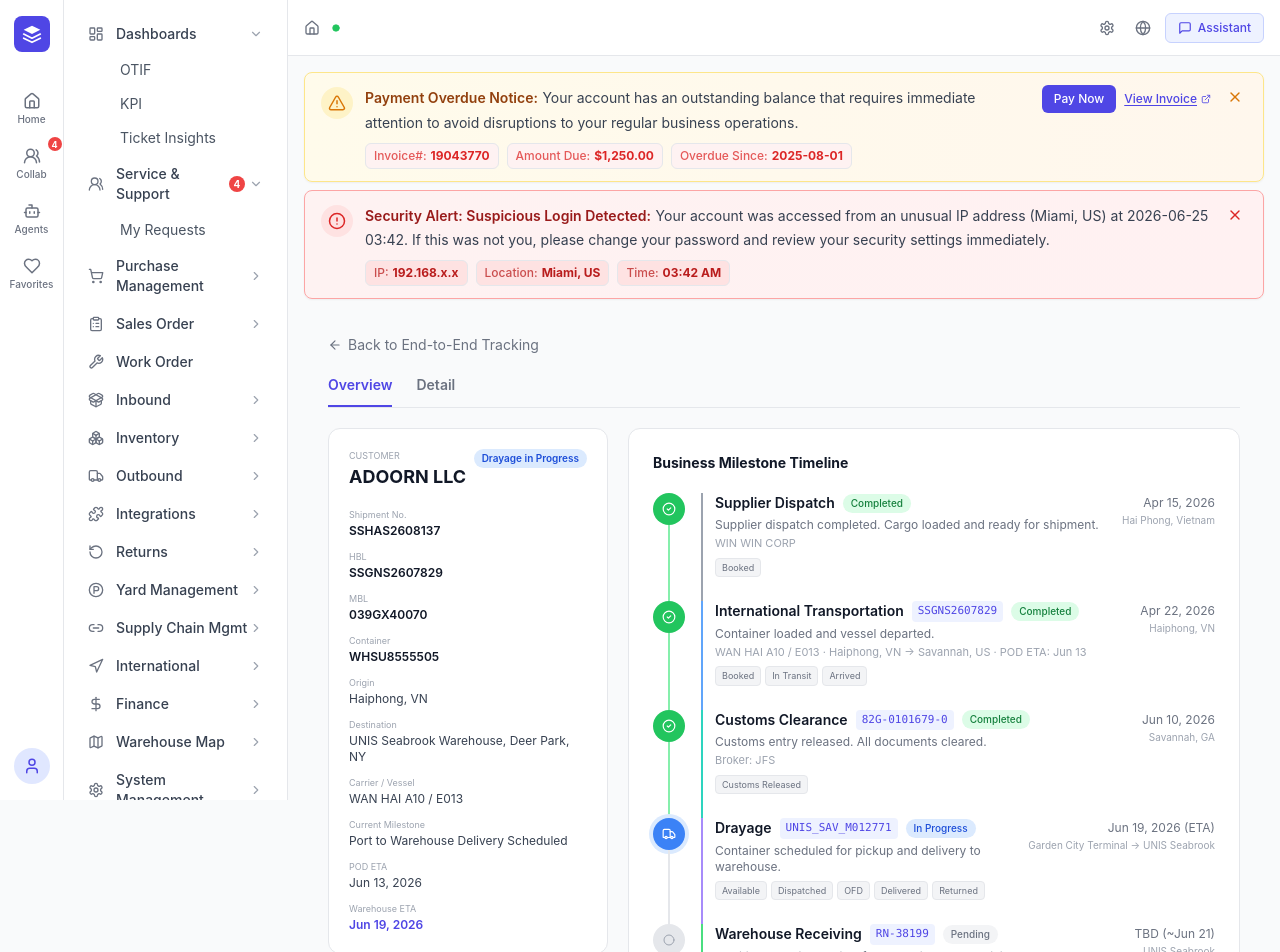
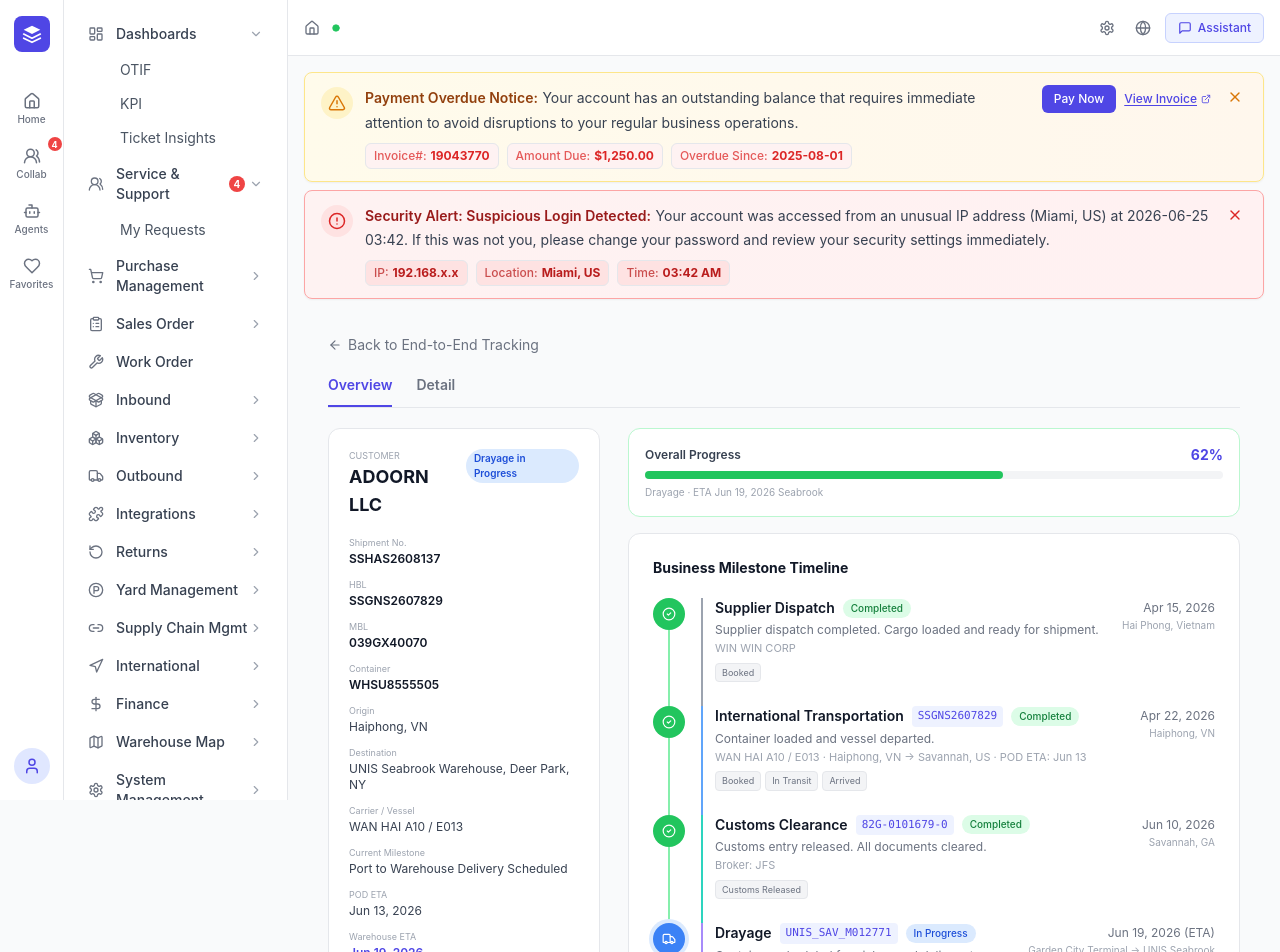
Before and after one commit to WYJade/CP-Announcement-management, a React (Vite) app: page /international/tracking/1 in a window 1280 px wide. Shown: the top 952 px of the page. Built offline with nearby package versions, Linux system fonts and the light colour scheme.

Commit message:
feat: progress above timeline, resizable left panel

```diff
--- a/src/components/International/IntlTrackingDetail.tsx
+++ b/src/components/International/IntlTrackingDetail.tsx
@@ -52,8 +52,8 @@
       {/* ═══ Tab 1: Overview (left: summary+stats, right: timeline) ═══ */}
       {activeTab === 'Overview' && (
         <div className="flex gap-5">
-          {/* Left: Info sidebar - single column */}
-          <div className="w-[280px] shrink-0 space-y-4">
+          {/* Left: Info sidebar - single column, resizable */}
+          <div className="w-[280px] shrink-0 space-y-4 overflow-auto resize-x min-w-[220px] max-w-[400px] pr-2" style={{resize:'horizontal'}}>
             <div className="bg-white border border-gray-200 rounded-xl p-5">
               <div className="flex items-start justify-between mb-4">
                 <div><p className="text-[9px] text-gray-400 uppercase">Customer</p><h2 className="text-lg font-bold text-gray-900">{D.customer}</h2></div>
@@ -75,11 +75,20 @@
             <div className="bg-white border border-gray-200 rounded-xl p-4"><p className="text-[9px] text-gray-400 uppercase">Cargo Value</p><p className="text-lg font-bold text-gray-900">$31,720</p><p className="text-[9px] text-gray-400">Declared USD</p></div>
             <div className="bg-white border border-gray-200 rounded-xl p-4"><p className="text-[9px] text-gray-400 uppercase">Import Duty</p><p className="text-lg font-bold text-gray-900">$8,991</p><p className="text-[9px] text-gray-400">Incl. Section 301</p></div>
             <div className="bg-white border border-gray-200 rounded-xl p-4"><p className="text-[9px] text-gray-400 uppercase">Weight / Volume</p><p className="text-lg font-bold text-gray-900">{D.totalWeight}</p><p className="text-[9px] text-gray-400">40HC &middot; {D.volume}</p></div>
-            <div className="bg-white border border-gray-200 rounded-xl p-4"><p className="text-[9px] text-gray-400 uppercase">Progress</p><p className="text-lg font-bold text-primary-600">{D.progress}%</p><div className="h-1.5 bg-gray-100 rounded-full mt-1"><div className="h-full bg-green-500 rounded-full" style={{width:`${D.progress}%`}} /></div><p className="text-[9px] text-gray-400 mt-1">Drayage &middot; ETA {D.whEta} Seabrook</p></div>
           </div>
 
           {/* Right: Business Milestone Timeline */}
-          <div className="flex-1">
+          <div className="flex-1 min-w-0">
+            {/* Progress bar - same width as timeline */}
+            <div className="bg-white border border-green-200 rounded-xl p-4 mb-4">
+              <div className="flex items-center justify-between mb-1.5">
+                <p className="text-xs font-semibold text-gray-700">Overall Progress</p>
+                <p className="text-sm font-bold text-primary-600">{D.progress}%</p>
+              </div>
+              <div className="h-2 bg-gray-100 rounded-full"><div className="h-full bg-green-500 rounded-full transition-all" style={{width:`${D.progress}%`}} /></div>
+              <p className="text-[10px] text-gray-400 mt-1.5">Drayage &middot; ETA {D.whEta} Seabrook</p>
+            </div>
+
             <div className="bg-white border border-gray-200 rounded-xl p-6">
               <div className="flex items-center justify-between mb-5">
                 <h3 className="text-sm font-bold text-gray-900">Business Milestone Timeline</h3>
```
